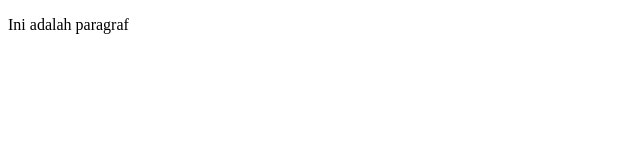
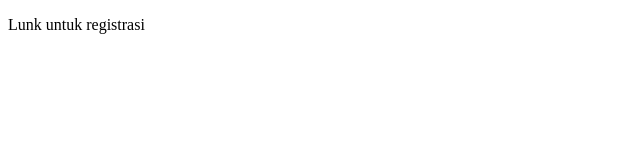
Before and after one commit to setiaaadi/aplikasi-sederhana, a plain HTML site: page index.html in a window 1280 px wide. Shown: the full height of the page, 0-640 px from the left. Drawn offline with Linux system fonts and the light colour scheme.

```diff
--- a/index.html
+++ b/index.html
@@ -7,6 +7,6 @@
     <title>Document</title>
 </head>
 <body>
-    <p> Ini adalah paragraf </p>
+    <p> Lunk untuk registrasi </p>
 </body>
 </html>
```
